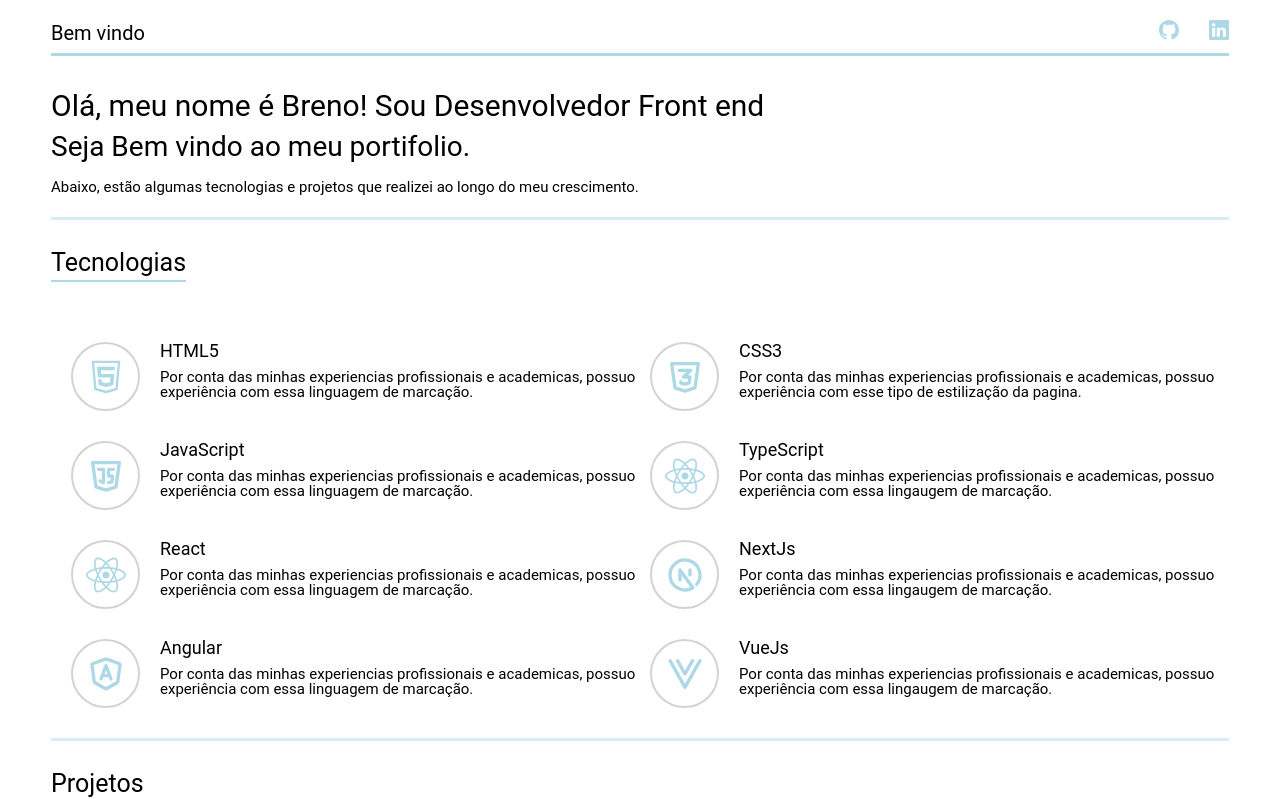
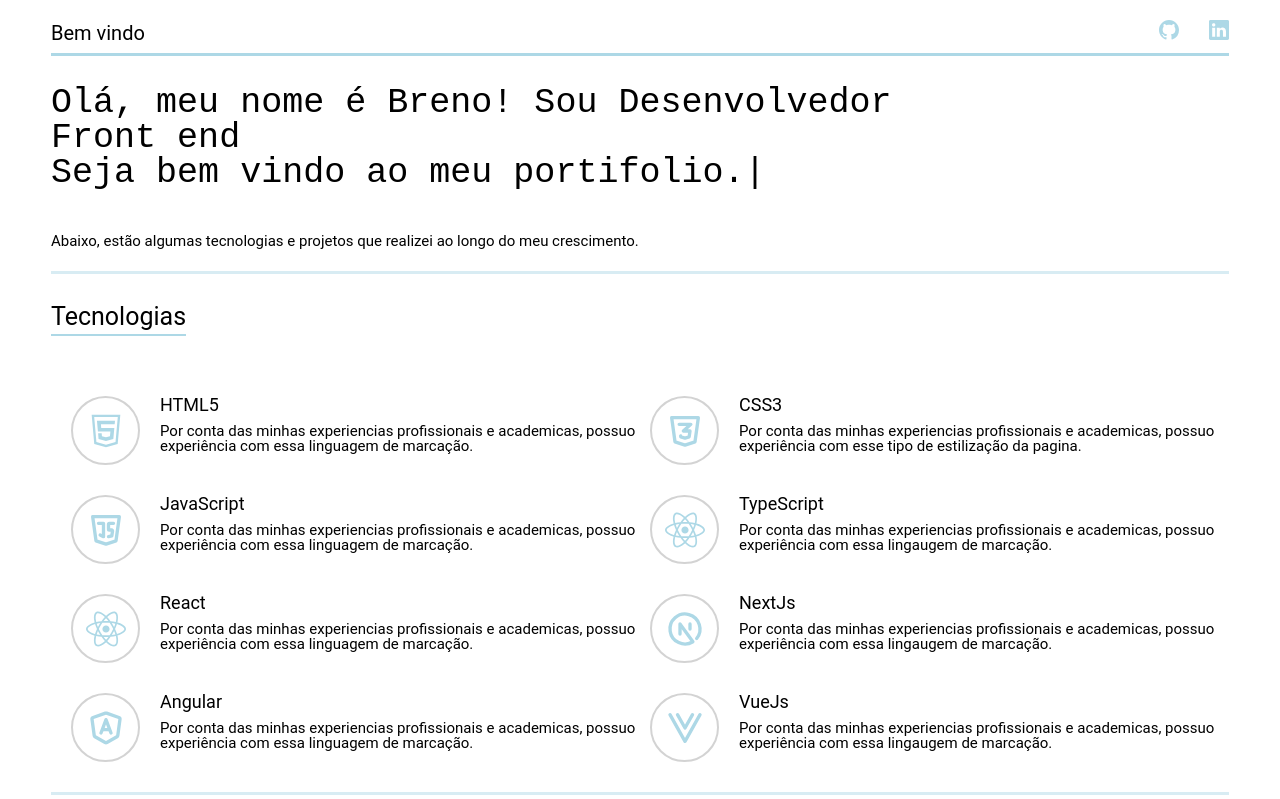
Before and after one commit to breno-Ferrari/PortifolioV2, a Next.js app: page / in a window 1280 px wide. Shown: the top 799 px of the page. Built offline with nearby package versions, Linux system fonts and the light colour scheme.

Commit message:
Ajuste da animação de type

```diff
--- a/src/components/Header/header.jsx
+++ b/src/components/Header/header.jsx
@@ -1,7 +1,26 @@
 import styles from "./header.module.scss"
 import { BsGithub,BsLinkedin } from "react-icons/bs";
+import { useEffect } from "react";
 
 export default function Header() {
+    let textLength = 0;
+    let text = 'Olá, meu nome é Breno! Sou Desenvolvedor Front end \n Seja bem vindo ao meu portifolio.';
+
+    function typeWriterTitle() {
+        let textChar = text.charAt(textLength++);
+        let paragraph = document.getElementById("text");
+        let charElement = document.createTextNode(textChar);
+        paragraph.appendChild(charElement);
+        if(textLength < text.length+1) {
+            setTimeout(typeWriterTitle, 60);
+        } else {
+            text = '';
+        }
+      }
+      useEffect(()=>{
+        typeWriterTitle()
+      })
+
     return (
       <section className={styles.section}>
         <div className={styles.section__container}>
@@ -16,8 +35,7 @@
             </div>
         </div>
         <div className={styles.section__text}>
-            <h1 className={styles.section__text__title}>Olá, meu nome é Breno! Sou Desenvolvedor Front end <br></br><span className={styles.section__text__subtitle}>Seja Bem vindo ao meu portifolio.</span></h1>
-
+            <h1 className={styles.section__text__title} id="text"></h1>
             <p className={styles.section__text__prev}>
                 Abaixo, estão algumas tecnologias e projetos que realizei ao longo do meu crescimento.
             </p>
--- a/src/components/Header/header.module.scss
+++ b/src/components/Header/header.module.scss
@@ -35,35 +35,75 @@
             line-height: 40px;
         }
         &__title{
-            font-size: 30px;
-        }
-        &__subtitle{
-            font-size: 28px;
+            line-height: 35px;
+            width: 80%;
+            font-size: 35px;
+            text-align: left;
+            font-family: monospace;
+            white-space: pre-line;
+            margin-bottom: 30px;
+            &::after{
+                content: "|";
+                font-size: 35px;
+                line-height: 30px;
+                animation: blink 0.5s step-end infinite alternate;
+            }
         }
         &__prev{
             font-size: 15px;
+            @media (max-width:400px) {
+                font-size: 20px;
+            }
         }
     }
 }
 
-// .wrapper{
-//     width: 18ch;
-//     animation: typing 2s steps(18), blink 0.5s step-end infinite alternate;
+@keyframes typing {
+    0% {
+        width: 0;
+    }
+    1%, 99%{
+        border-right: 3px solid black;
+    }
+    100%{
+        border-right: none;
+    }
+}
+
+@keyframes blink {
+    from, to { color: transparent }
+    50% { color: rgba(0, 0, 0) }
+}
+
+
+// &__subTitle{
+//     width: 90%;
 //     white-space: nowrap;
 //     overflow: hidden;
 //     border-right: 3px solid;
 //     font-family: monospace;
 //     font-size: 2em;
+//     animation:type 2.2s steps(40,end) 2s forwards, blink .5s step-end infinite alternate;
+// }
+// &__prev{
+//     font-size: 15px;
+// }
+// }
+// }
+// @keyframes type {
+// 0% {
+// width: 0;
+// }
+// 1%, 99%{
+// border-right: 1px solid black;
+// }
+// 100%{
+// border-right: none;
+// }
 // }
 
-@keyframes typing {
-    from{
-        width: 0;
-    }
-}
-
-@keyframes blink {
-    50%{
-        border-color: transparent;
-    }
-}
+// @keyframes blink {
+// 50% {
+// border-color: transparent;
+// }
+// }
--- a/src/components/Projetos/projectList.jsx
+++ b/src/components/Projetos/projectList.jsx
@@ -5,24 +5,24 @@
 const projectist =
     [
       {
-        "titulo":"Preço interativo",
-        "preview":"Projeto utilizado para estudos do nextJs, Css3 e Javascript",
-        "src":"/asset/interactivecard.png",
-        "tec1": <SiNextdotjs />,
-        "tec2": <FaReact />,
-        "tec3": <DiJavascript1 />,
-        "tec4": <FaSass />,
-        "link":"https://interactive-price-zeta.vercel.app/"
+        titulo:"Preço interativo",
+        preview:"Projeto utilizado para estudos do nextJs, Css3 e Javascript",
+        src:"/asset/interactivecard.png",
+        tec1: <SiNextdotjs />,
+        tec2: <FaReact />,
+        tec3: <DiJavascript1 />,
+        tec4: <FaSass />,
+        link:"https://interactive-price-zeta.vercel.app/"
       },
       {
-        "titulo":"Cardapio",
-        "preview":"Cardapio interativo feito em React para estudos de React, Css3 e JS",
-        "src":"/asset/Cardapio.png",
-        "tec1": <FaReact />,
-        "tec2": <FaSass />,
-        "tec3": <DiJavascript1 />,
-        "tec4": <SiNextdotjs />,
-        "link":"https://cardapio-breno-ferrari.vercel.app/"
+        titulo:"Cardapio",
+        preview:"Cardapio interativo feito em React para estudos de React, Css3 e JS",
+        src:"/asset/Cardapio.png",
+        tec1: <FaReact />,
+        tec2: <FaSass />,
+        tec3: <DiJavascript1 />,
+        tec4: <SiNextdotjs />,
+        link:"https://cardapio-breno-ferrari.vercel.app/"
       },
 
     ]
```
